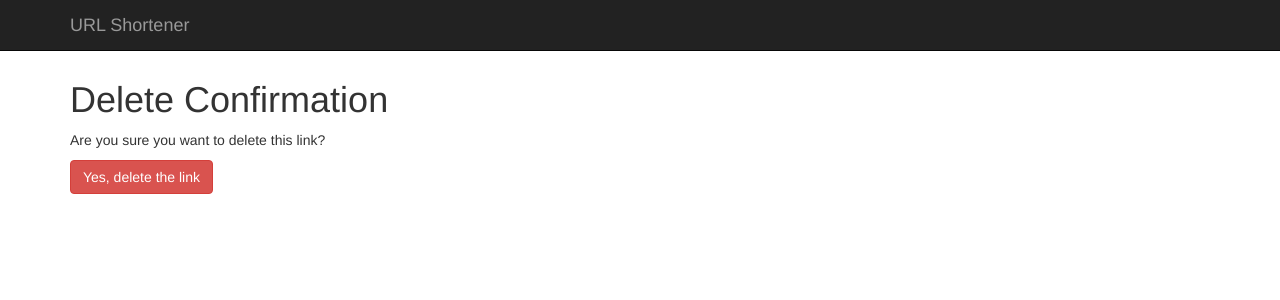
After one commit to youngnicks/shorturls, a Django app: template links/templates/links/link_confirm_delete.html in a window 1280 px wide. The commit adds this page. Shown: the top 300 px of the page. Run offline with Django 3.2, Linux system fonts and the light colour scheme; the template is opened without the code that fills it, so the values that code supplies are empty; some libraries are stand-ins or nearby versions.

Commit message:
Add DeleteLinkView and delete links to home page

```diff
--- /dev/null
+++ b/links/templates/links/link_confirm_delete.html
@@ -0,0 +1,10 @@
+{% extends "base.html" %}
+
+{% block primary %}
+	<h1>Delete Confirmation</h1>
+	<form action="" method="post">
+		<p>Are you sure you want to delete this link?</p>
+		{% csrf_token %}
+		<button class="btn btn-danger">Yes, delete the link</button>
+	</form>
+{% endblock primary %}
--- a/shorturl/templates/home.html
+++ b/shorturl/templates/home.html
@@ -29,6 +29,9 @@
 					</a>
 				</td>
 				<td><a href="{{ link.url }}">{{ link.url }}</a></td>
+				<td>
+					<a href="{% url "delete_link" slug=link.slug %}">Delete</a>
+				</td>
 			</tr>
 		{% endfor %}
 	</table>
```
Also changed, not shown: links/urls.py (+6 -2 lines), links/views.py (+12 -1 lines).
